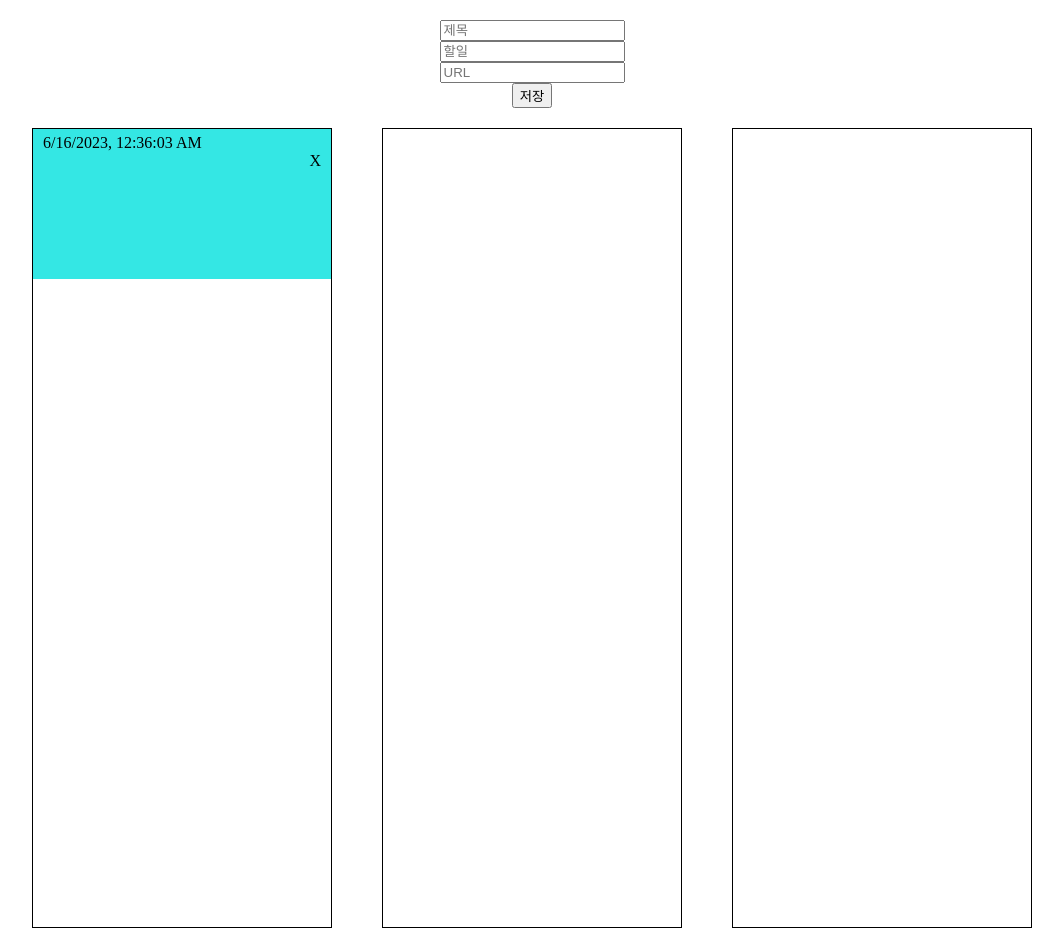
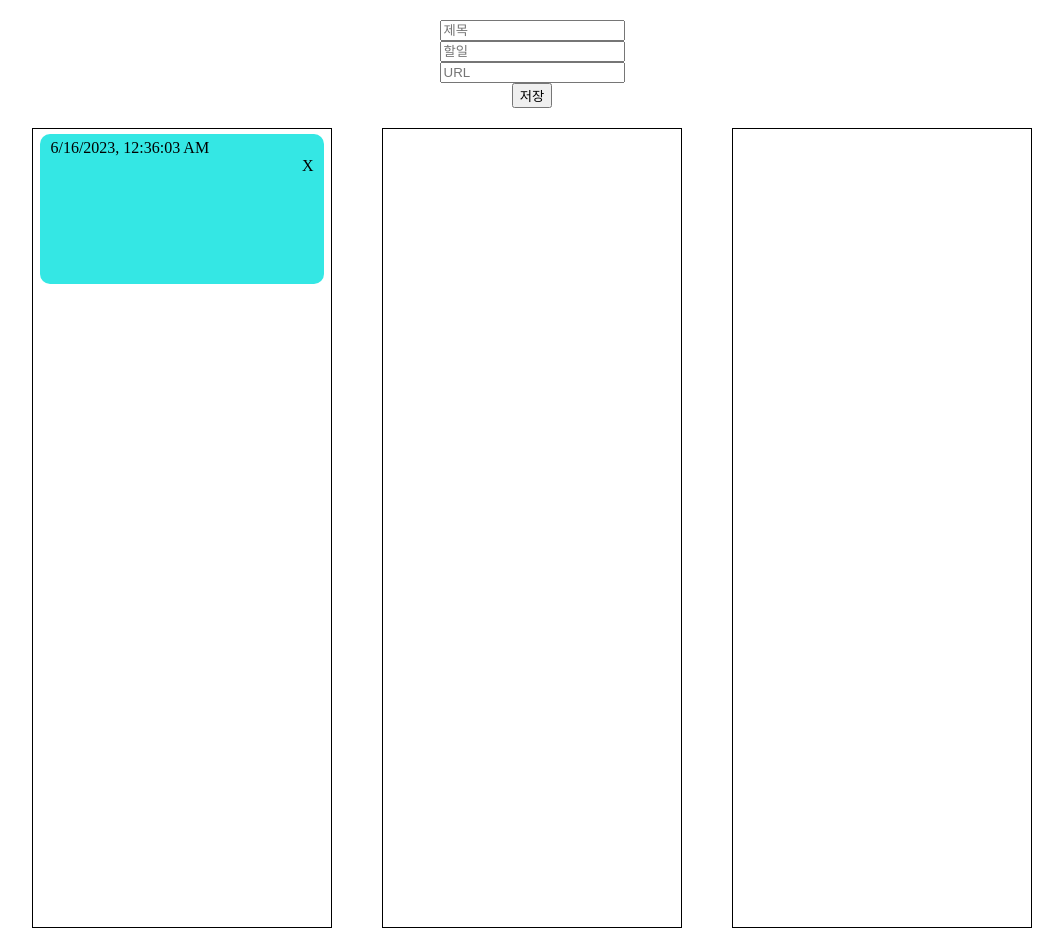
Before and after one commit to shaiwd/shaiwd.github.io, a plain HTML site: page index.html in a window 1280 px wide. Both pictures are taken after a click on the button "저장". Shown: the whole page, without its empty margins (108-1171 px from the left). Drawn offline with Linux system fonts and the light colour scheme.

Commit message:
Add files via upload

```diff
--- a/index.html
+++ b/index.html
@@ -37,9 +37,11 @@
       }
       p {
         padding: 5px 10px;
-        margin: 0;
-        width: 100%;
+        margin: 0 auto;
+        margin-top: 5px;
+        width: 95%;
         height: 150px;
+        border-radius: 10px;
       }
       span {
         float: right;
@@ -54,11 +56,6 @@
         <input class="input3" type="text" placeholder="URL" /><br />
         <button>저장</button>
       </div>
-      <!-- <div class="span-box">
-        <span>TO DO</span>
-        <span>Doing</span>
-        <span>Done</span>
-      </div> -->
     </section>
     <section class="container">
       <div class="box todo" category="todo"></div>
--- a/todo.js
+++ b/todo.js
@@ -72,9 +72,9 @@ boxes.forEach((box, i) => {
     const todo = JSON.parse(
       localStorage.getItem(dragTarget.getAttribute("key"))
     );
-    todo.category = e.currentTarget.getAttribute("category");
-    console.log(todo.category);
-    localStorage.setItem(todo.id, JSON.stringify(todo));
+    // todo.category = e.currentTarget.getAttribute("category");
+    // console.log(todo.category);
+    // localStorage.setItem(todo.id, JSON.stringify(todo));
   });
 });
 
```
